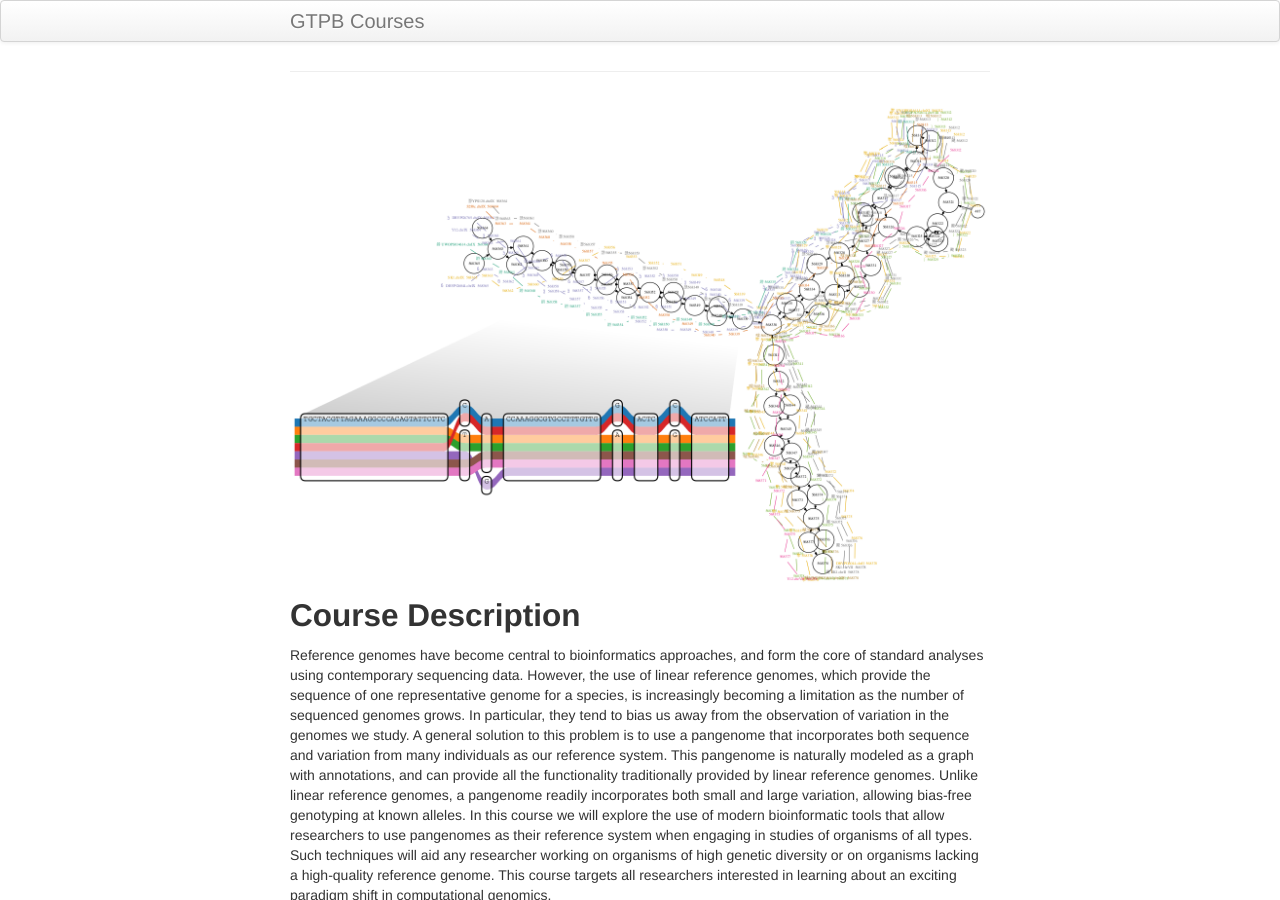
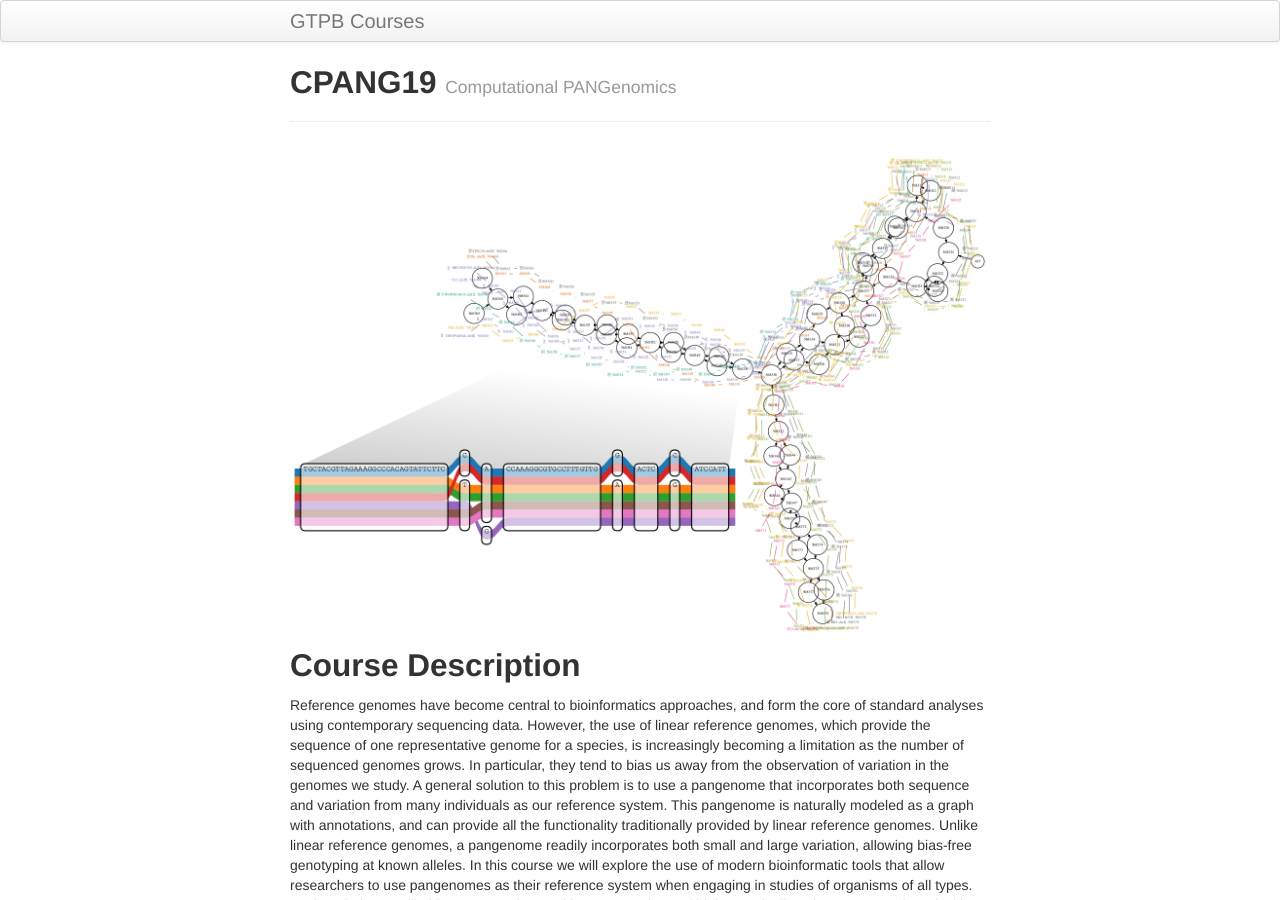
Before and after one commit to GTPB/CPANG19, a Jekyll site: the page built from index.md, in a window 1280 px wide and 900 px high. Built offline with Jekyll 4.4.1, drawn with Linux system fonts in a browser that asks for light colours.

```diff
--- a/_includes/themes/twitter/page.html
+++ b/_includes/themes/twitter/page.html
@@ -1,5 +1,10 @@
 <div class="page-header">
-  <h2>{{ page.title }} {% if page.tagline %} <small>{{ page.tagline }}</small>{% endif %}</h2>
+  <h2> {%if page.schemadotorg.name %}
+    {{page.schemadotorg.name | split: " - " | first }} <small>{{ page.schemadotorg.name | split: " - " | last }}</small>
+    {% else %}
+    {{ page.title }} <small>{{page.tagline}}</small>
+    {% endif %}
+  </h2>
 </div>
 
 <div class="row-fluid">
```
